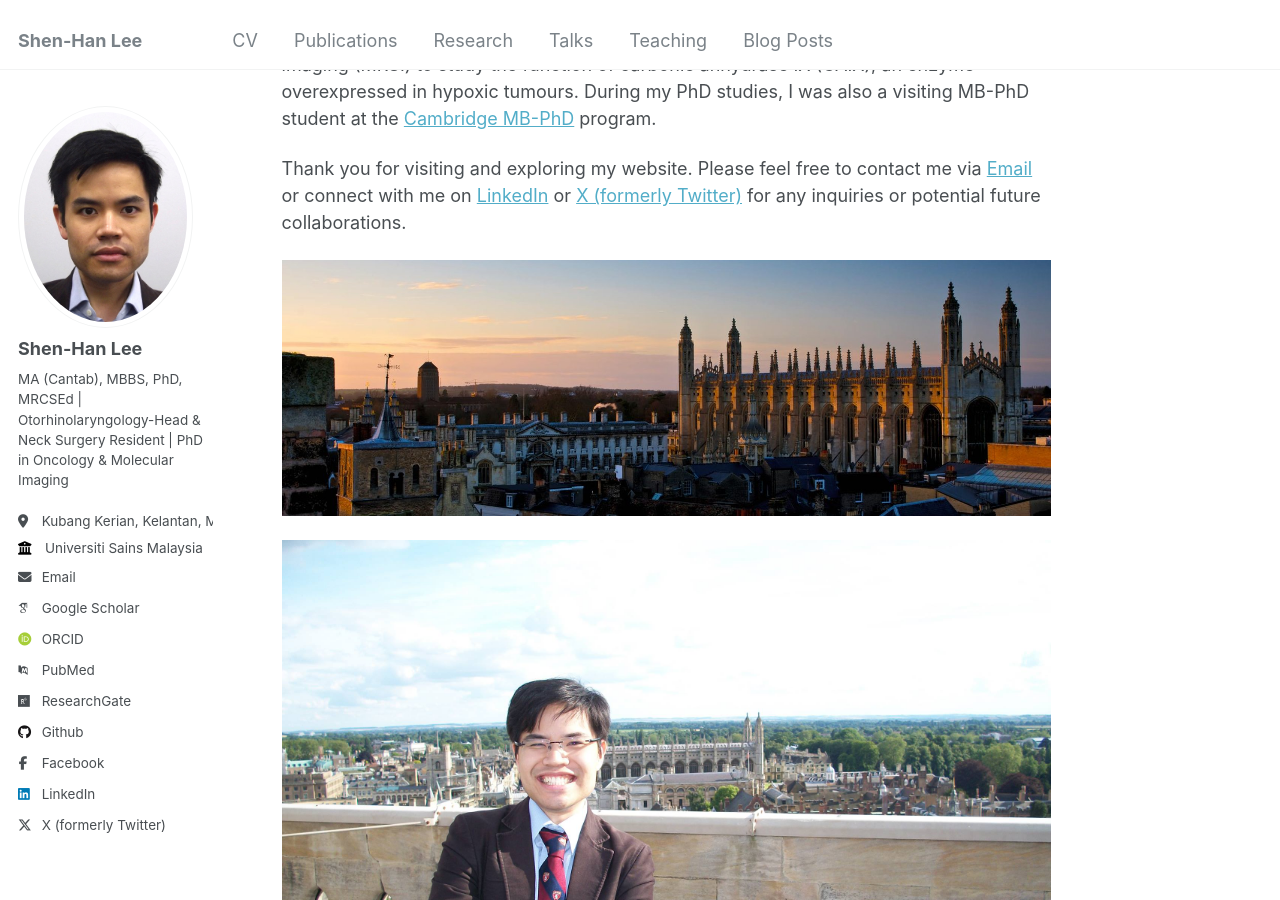
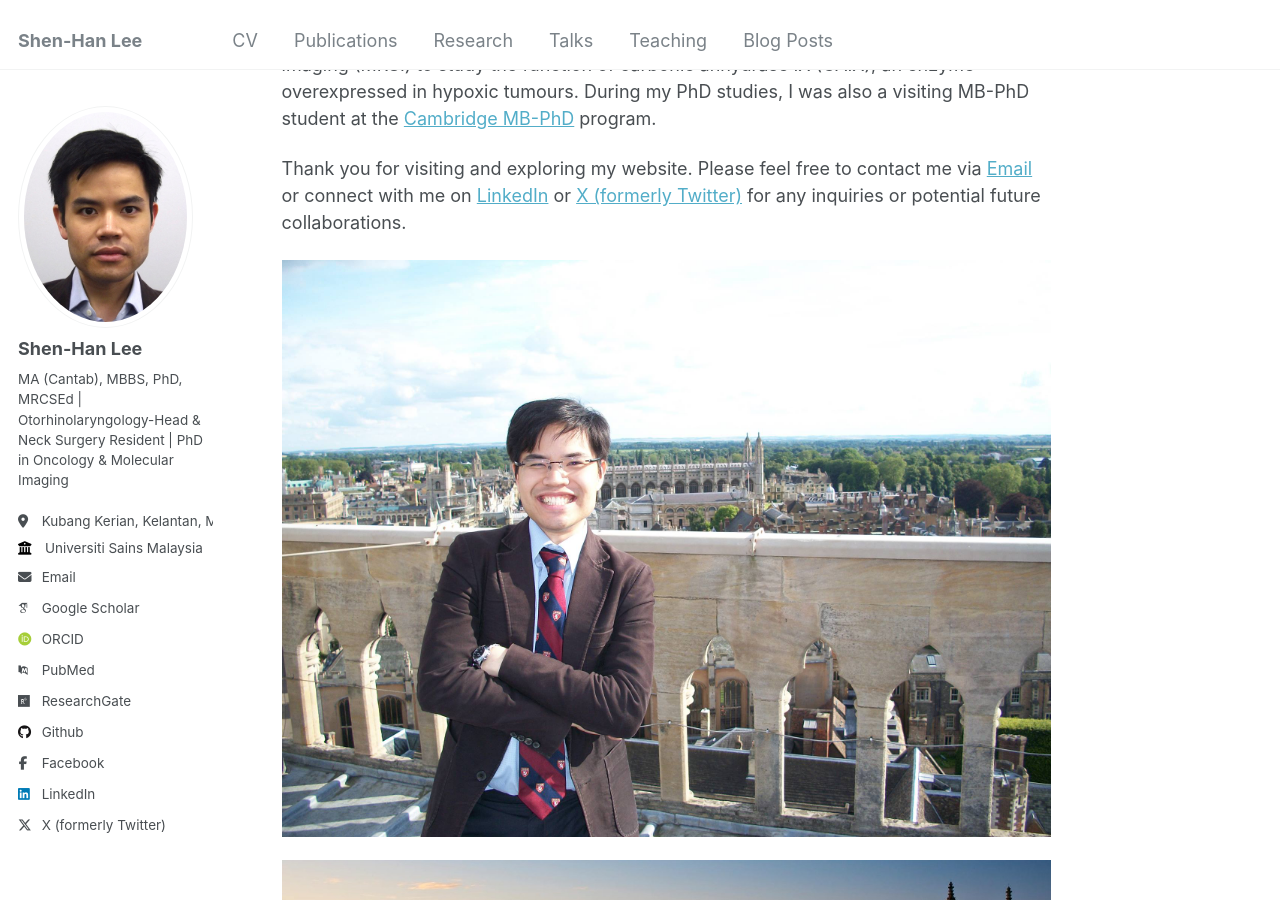
Before and after one commit to shenhanlee/shenhanlee.github.io, a Jekyll site: the page built from _pages/about.md, in a window 1280 px wide and 900 px high, scrolled down 549 px. Built offline with Jekyll 4.4.1, drawn with Linux system fonts in a browser that asks for light colours; some web fonts are replaced.

Commit message:
Merge remote-tracking branch 'origin/master'

```diff
--- a/_pages/about.md
+++ b/_pages/about.md
@@ -15,6 +15,6 @@ I studied [pre-clinical medicine](https://www.biology.cam.ac.uk/undergrads/MedST
 
 Thank you for visiting and exploring my website. Please feel free to contact me via [Email](mailto:shen-han.lee@cantab.net) or connect with me on [LinkedIn](https://www.linkedin.com/in/shenhanlee/) or [X (formerly Twitter)](https://x.com/ShenHanLee) for any inquiries or potential future collaborations.
 
+![St John Chapel Cambridge](images/St John Chapel Cambridge.jpg)
+
 ![Picture of University of Cambridge](/images/Cambridge.jpeg)
-
-![St John Chapel Cambridge](images/St John Chapel Cambridge.jpg)
```
